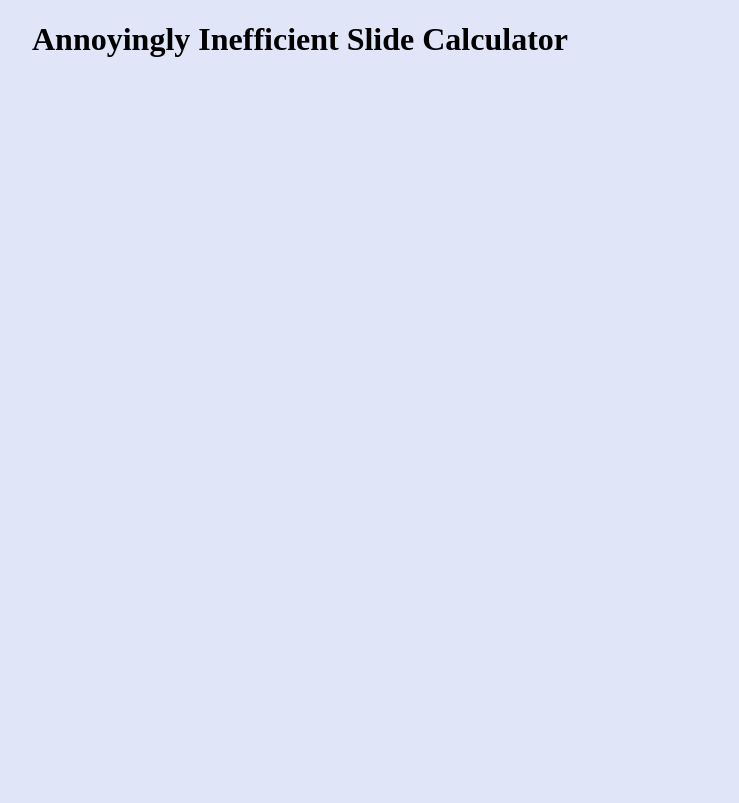
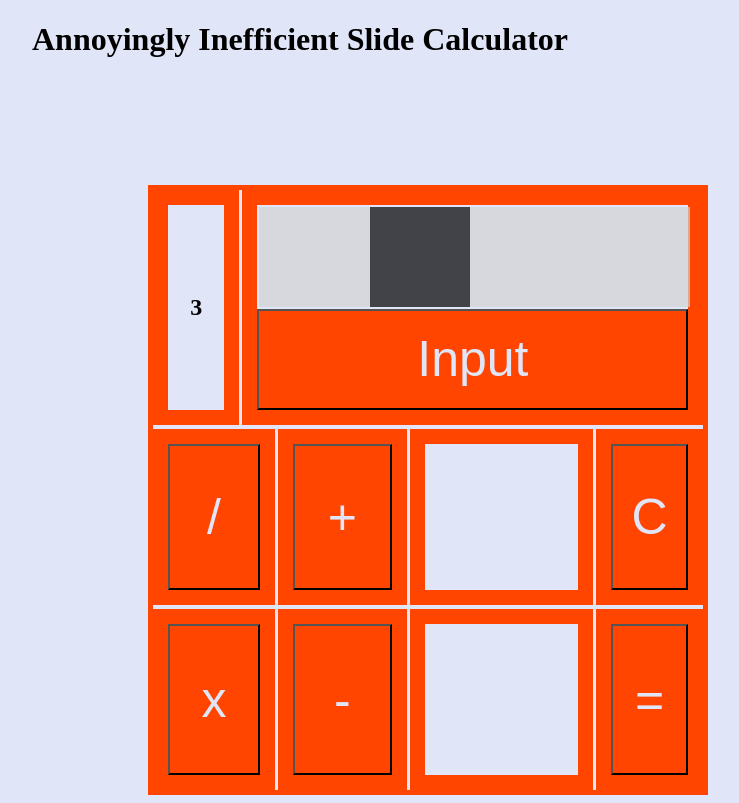
Before and after one commit to Nitsua28/Rev_Calculator, a plain HTML site: page index.html in a window 1280 px wide. Shown: the whole page, without its empty margins (340-1079 px from the left). Drawn offline with Linux system fonts and the light colour scheme.

Commit message:
working slide Calculator

```diff
--- a/index.html
+++ b/index.html
@@ -5,23 +5,46 @@
     <meta http-equiv="X-UA-Compatible" content="IE=edge">
     <meta name="viewport" content="width=device-width, initial-scale=1.0">
     <title>Calculator</title>
-    <script src="script.js"></script>
+
     <link rel="stylesheet" href="styles.css">
 </head>
 <body>
     <h1>Annoyingly Inefficient Slide Calculator</h1>
     <div class="calculator-container">
         <div class="container">
-            <div class="output-container"></div>
-            <div class="slider-container"></div>
-            <div class="clear-container"></div>
-            <div class="multiply-container"></div>
-            <div class="divide-container"></div>
-            <div class="subtract-container"></div>
-            <div class="add-container"></div>
-            <div class="history-container"></div>
-            <div class="slideValue-container"></div>
+            <div class="output-container">
+                <h2><span id="outputValue"></span></h2>
+            </div>
+            <div class="slider-container">
+                <input type="range" min="0" max="9" value="3" class="slider" id="myRange" oninput="rerender()">
+                <button id="input-button" class="grid-button" onclick="input_button()">Input</button>
+            </div>
+            <div class="clear-container">
+                <button id = "clear-button" class="grid-button" onclick="clear_button()">C</button>
+            </div>
+            <div class="multiply-container">
+                <button id = "multiply-button" class="grid-button" onclick="operate('*')">x</button>
+            </div>
+            <div class="divide-container">
+                <button id = "divide-button" class="grid-button" onclick="operate('/')">/</button>
+            </div>
+            <div class="subtract-container">
+                <button id = "substract-button" class="grid-button" onclick="operate('-')">-</button>
+            </div>
+            <div class="add-container" onclick="operate('+')">
+                <button id = "add-button"class="grid-button"  >+</button>
+            </div>
+            <div class="history-container">
+                <h2><span id="historyValue"></span></h2>
+            </div>
+            <div class="slideValue-container">
+                <h2><span id="slideValue"></span></h2>
+            </div>
+            <div class="equals-container">
+                <button id = "equals-button" class="grid-button" onclick="calculate()">=</button>
+            </div>
           </div>
     </div>
+    <script src="script.js"></script>
 </body>
 </html>
--- a/script.js
+++ b/script.js
@@ -0,0 +1,81 @@
+let input = ""
+let history = ""
+let operator = ""
+
+function rerender() {
+    const slider = document.getElementById("myRange");
+    const slideValue = document.getElementById("slideValue");
+    slideValue.innerHTML = slider.value;
+
+    const outputValue = document.getElementById("outputValue");
+    outputValue.innerHTML = input;
+
+    const historyValue = document.getElementById("historyValue");
+    historyValue.innerHTML = history;
+}
+
+rerender()
+
+function input_button(){
+    const slider = document.getElementById("myRange");
+    input = input + slider.value;
+    rerender();
+}
+
+function resetOutput() {
+    history = input;
+    input = ""
+    rerender()
+}
+
+function clear_button() {
+    console.log("cleared")
+    history = "";
+    input = "";
+    operator = "";
+    rerender()
+}
+function operate(symbol){
+    if ((history != "") && (input != "")) calculate();
+
+    switch(symbol){
+        case "+":
+            operator = "+";
+            break
+        case "-":
+            operator = "-";
+            break
+        case "*":
+            operator = "*";
+            break
+        case "/":
+            operator = "/";
+            break
+        default:
+            break
+
+    }
+    resetOutput()
+}
+function calculate(){
+
+    if (operator != "" && input != "") {
+        switch (operator){
+            case "+":
+                input = (parseInt(history) + parseInt(input)).toString()
+                break
+            case "-":
+                input = (parseInt(history) - parseInt(input)).toString()
+                break
+            case "*":
+                input = (parseInt(history) * parseInt(input)).toString()
+                break
+            case "/":
+                input = (parseInt(history) / parseInt(input)).toString()
+            default:
+                console.log("error");
+        }
+    }
+    history = "";
+    rerender()
+}
--- a/styles.css
+++ b/styles.css
@@ -3,39 +3,133 @@ body {
 }
 
 h1{
-    text-align: center;
+  text-align: center;
 }
 
 .calculator-container{
-    margin: auto;
+  margin-left: 38%;
+  margin-top: 10%;
+  border: 5px solid orangered;
+  width: 550px;
+  height: 600px;
 }
-
+.grid-button{
+  width: 100%;
+  height: 100%;
+  text-align: center;
+  font-size: 50px;
+  font-family: sans-serif;
+  color: #E1E5F8;
+  background-color: orangered;
+}
 .container {  display: grid;
     grid-template-columns: 0.8fr 0.3fr 1.2fr 1.7fr 1fr;
     grid-template-rows: 1.6fr 1.2fr 0.5fr 0.7fr;
     gap: 4px 3px;
-    grid-auto-flow: row;
     grid-template-areas:
-      "slideValue-container slider-container slider-container slider-container slider-container"
-      "divide-container divide-container add-container history-container clear-container"
-      "multiply-container multiply-container subtract-container output-container clear-container"
-      "multiply-container multiply-container subtract-container output-container clear-container";
+    "slideValue-container slider-container slider-container slider-container slider-container"
+    "divide-container divide-container add-container history-container clear-container"
+    "multiply-container multiply-container subtract-container output-container equals-container"
+    "multiply-container multiply-container subtract-container output-container equals-container";
+    width: 100%;
+    height: 100%;
   }
 
-  .output-container { grid-area: output-container; }
+.output-container {
+  grid-area: output-container;
+  border: 15px solid orangered;
+  text-align: center;
+  align-items: center;
+  justify-content: center;
+  display:flex;
+}
 
-  .slider-container { grid-area: slider-container; }
+.slider-container {
+  grid-area:  slider-container;
+  border: 15px solid orangered;
+  display:flex;
+  flex-direction: column;
+  }
 
-  .clear-container { grid-area: clear-container; }
+.clear-container {
+  grid-area: clear-container;
+  border: 15px solid orangered;
+  align-self: stretch;
+}
 
-  .multiply-container { grid-area: multiply-container; }
+.multiply-container {
+   grid-area: multiply-container;
+   border: 15px solid orangered;
+  }
 
-  .divide-container { grid-area: divide-container; }
+.divide-container {
+   grid-area: divide-container;
+   border: 15px solid orangered;
+  }
 
-  .subtract-container { grid-area: subtract-container; }
+.subtract-container {
+  grid-area: subtract-container;
+  border: 15px solid orangered;
+}
 
-  .add-container { grid-area: add-container; }
+.add-container {
+  grid-area: add-container;
+  border: 15px solid orangered;
+}
 
-  .history-container { grid-area: history-container; }
+.history-container {
+  grid-area: history-container;
+  border: 15px solid orangered;
+  text-align: center;
+  align-items: center;
+  justify-content: center;
+  display:flex;
+}
 
-  .slideValue-container { grid-area: slideValue-container; }
+.slideValue-container {
+  grid-area: slideValue-container;
+  border: 15px solid orangered;
+  text-align: center;
+  align-items: center;
+  justify-content: center;
+  display:flex;
+}
+
+.equals-container {
+  grid-area: equals-container;
+  border: 15px solid orangered;
+}
+
+
+
+
+.slider {
+-webkit-appearance: none;
+width: 100%;
+height: 100px;
+background: #d3d3d3;
+outline: none;
+opacity: 0.7;
+-webkit-transition: .2s;
+transition: opacity .2s;
+}
+
+.slider:hover {
+opacity: 1;
+}
+
+.slider::-webkit-slider-thumb {
+-webkit-appearance: none;
+appearance: none;
+width: 100px;
+height: 100px;
+background: black;
+cursor: pointer;
+}
+
+.slider::-moz-range-thumb {
+width: 100px;
+height: 100px;
+background: black;
+cursor: pointer;
+}
```
